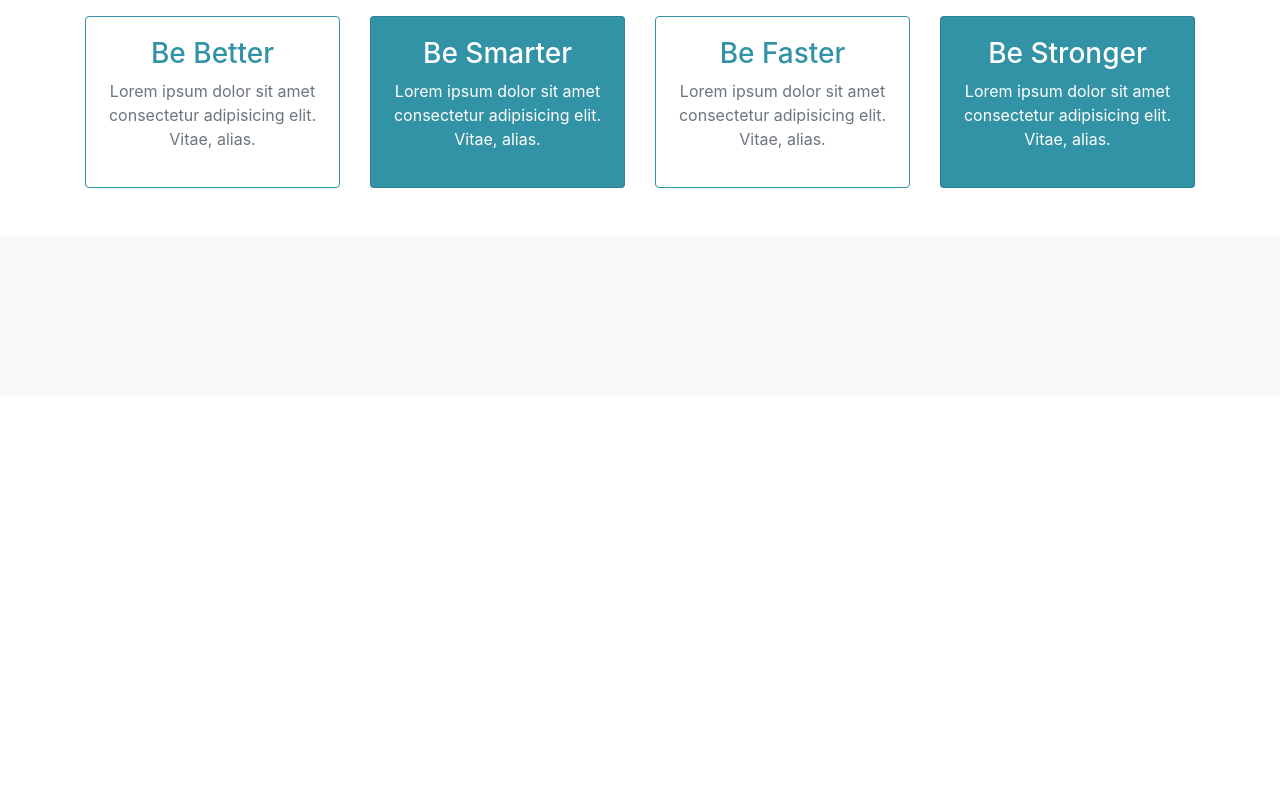
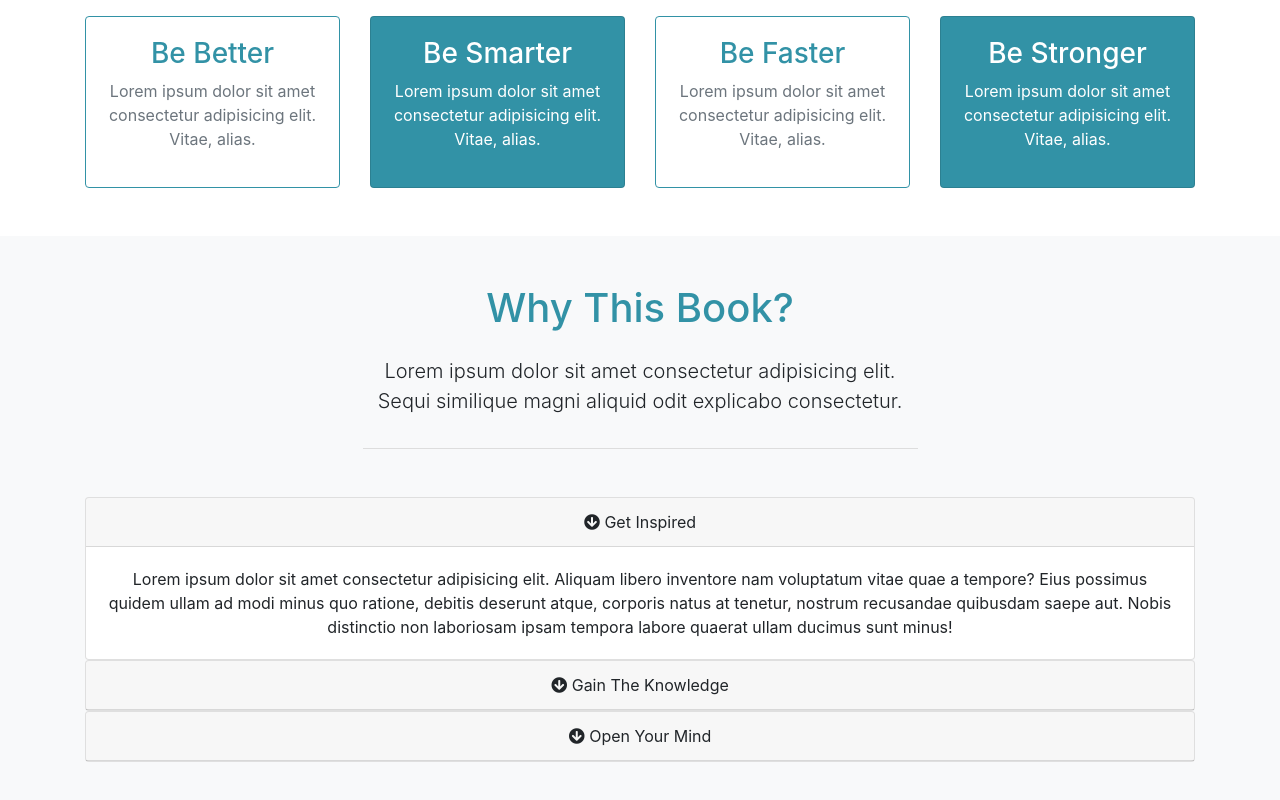
Before and after one commit to ebizimana/miuxe, a plain HTML site: page index.html in a window 1280 px wide. Shown: the part 883-1683 px from the top of the page. Before the commit the page ends 1279 px from the top, so only its background shows below. Drawn offline with nearby package versions, Linux system fonts and the light colour scheme; files that its build step writes are made by us from their sources.

Commit message:
Finished the about and the why section

```diff
--- a/index.html
+++ b/index.html
@@ -168,7 +168,88 @@
         <div class="row">
           <div class="col">
             <div class="info-header mb-5">
-              <div class="text-primary pb-3"></div>
+              <h1 class="text-primary pb-3">
+                Why This Book?
+              </h1>
+              <p class="lead pb-3">
+                Lorem ipsum dolor sit amet consectetur adipisicing elit. Sequi
+                similique magni aliquid odit explicabo consectetur.
+              </p>
+            </div>
+
+            <!-- ACCORDION -->
+            <div id="accordion">
+              <div class="card">
+                <div class="card-header">
+                  <div
+                    href="#collapse1"
+                    data-toggle="collapse"
+                    data-parent="#accordion"
+                  >
+                    <i class="fas fa-arrow-circle-down"></i> Get Inspired
+                  </div>
+                </div>
+
+                <div id="collapse1" class="collapse show">
+                  <div class="card-body">
+                    Lorem ipsum dolor sit amet consectetur adipisicing elit.
+                    Aliquam libero inventore nam voluptatum vitae quae a
+                    tempore? Eius possimus quidem ullam ad modi minus quo
+                    ratione, debitis deserunt atque, corporis natus at tenetur,
+                    nostrum recusandae quibusdam saepe aut. Nobis distinctio non
+                    laboriosam ipsam tempora labore quaerat ullam ducimus sunt
+                    minus!
+                  </div>
+                </div>
+              </div>
+
+              <div class="card">
+                <div class="card-header">
+                  <div
+                    href="#collapse2"
+                    data-toggle="collapse"
+                    data-parent="#accordion"
+                  >
+                    <i class="fas fa-arrow-circle-down"></i> Gain The Knowledge
+                  </div>
+                </div>
+
+                <div id="collapse2" class="collapse">
+                  <div class="card-body">
+                    Lorem ipsum dolor sit amet consectetur adipisicing elit.
+                    Aliquam libero inventore nam voluptatum vitae quae a
+                    tempore? Eius possimus quidem ullam ad modi minus quo
+                    ratione, debitis deserunt atque, corporis natus at tenetur,
+                    nostrum recusandae quibusdam saepe aut. Nobis distinctio non
+                    laboriosam ipsam tempora labore quaerat ullam ducimus sunt
+                    minus!
+                  </div>
+                </div>
+              </div>
+
+              <div class="card">
+                <div class="card-header">
+                  <div
+                    href="#collapse3"
+                    data-toggle="collapse"
+                    data-parent="#accordion"
+                  >
+                    <i class="fas fa-arrow-circle-down"></i> Open Your Mind
+                  </div>
+                </div>
+
+                <div id="collapse3" class="collapse">
+                  <div class="card-body">
+                    Lorem ipsum dolor sit amet consectetur adipisicing elit.
+                    Aliquam libero inventore nam voluptatum vitae quae a
+                    tempore? Eius possimus quidem ullam ad modi minus quo
+                    ratione, debitis deserunt atque, corporis natus at tenetur,
+                    nostrum recusandae quibusdam saepe aut. Nobis distinctio non
+                    laboriosam ipsam tempora labore quaerat ullam ducimus sunt
+                    minus!
+                  </div>
+                </div>
+              </div>
             </div>
           </div>
         </div>
--- a/scss/style.scss
+++ b/scss/style.scss
@@ -31,6 +31,12 @@ body {
   }
 }
 
+.info-header {
+  width: 50%;
+  margin: auto;
+  border-bottom: 1px #ddd solid;
+}
+
 @media (max-width: 768px) {
   #showcase {
     min-height: 500px;
```
Also changed, not shown: css/style.css.
